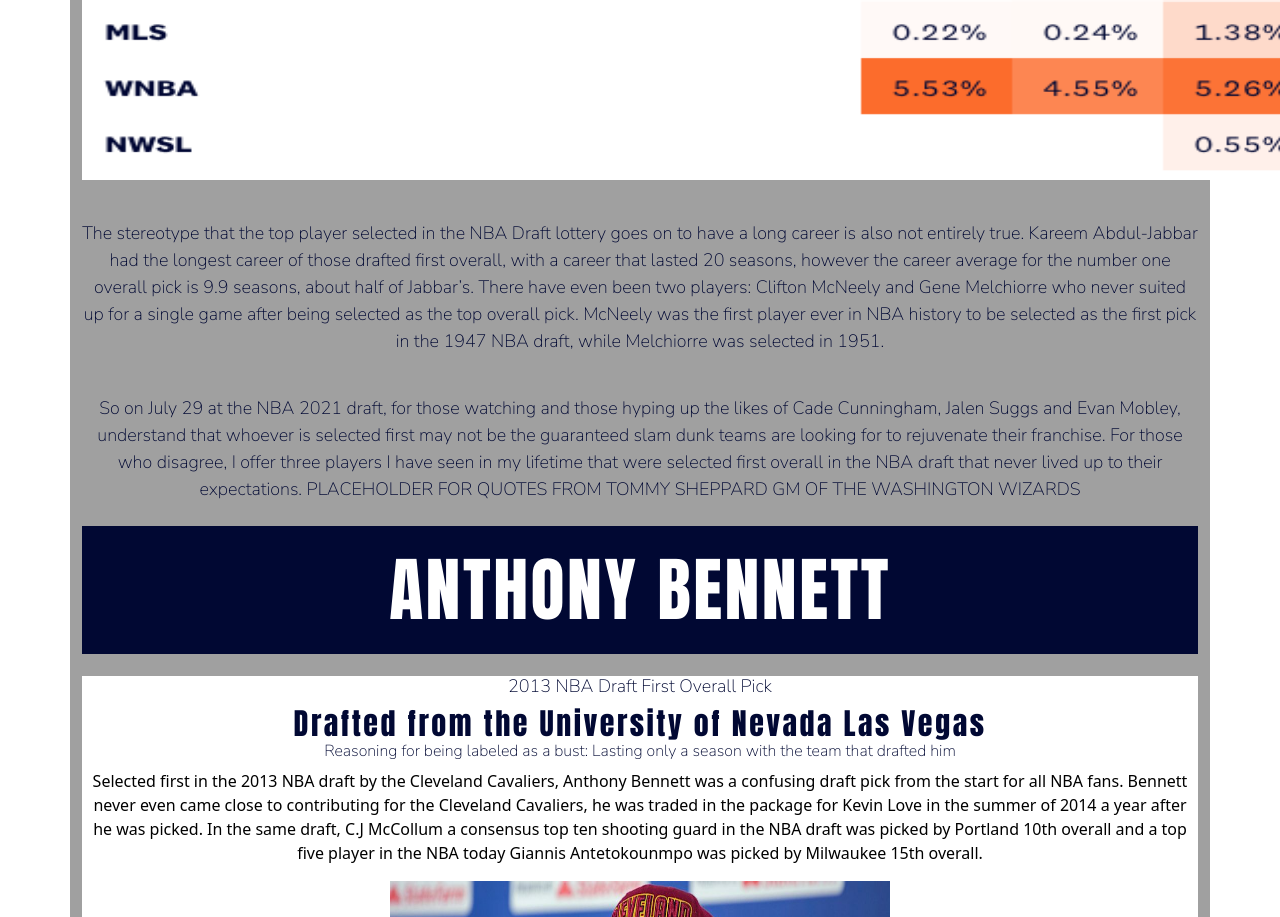
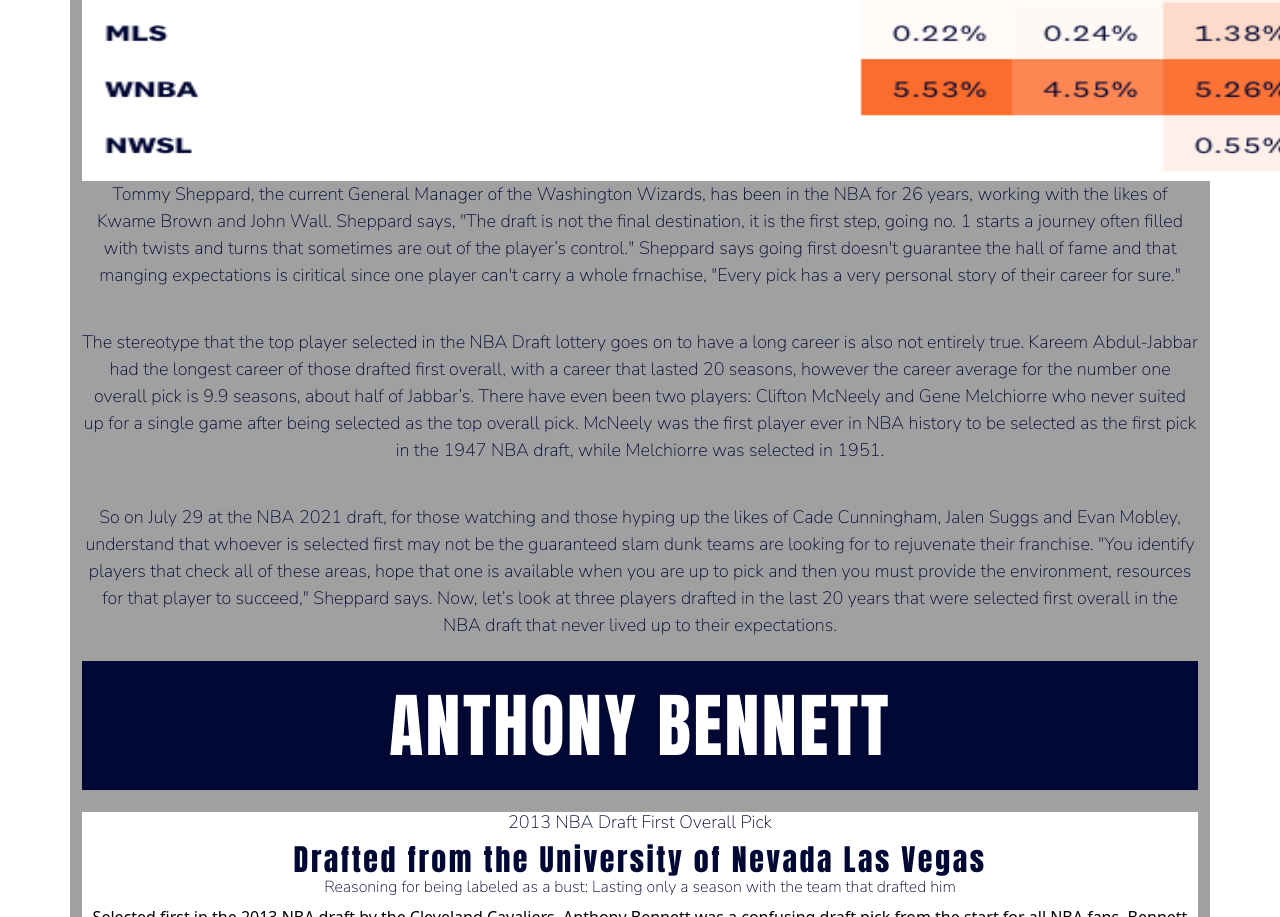
Before and after one commit to JamesBaldo/JamesBaldo.github.io, a plain HTML site: page finalarticle/index.html in a window 1280 px wide. Shown: the part 1883-2800 px from the top of the page. Drawn offline with nearby package versions, Linux system fonts and the light colour scheme; files whose address does not match are found by name.

Commit message:
Update index.html
Some text

```diff
--- a/finalarticle/index.html
+++ b/finalarticle/index.html
@@ -16,7 +16,6 @@
 		<div style="border: 10px solid #010833;"href="#"></a> <img alt="logo" class="img-fluid" height="auto" src="logo.jpeg" width="100" class="d-inline-block align-middle mr-2"></div>
 	<div class="container content header">
 		<div class="row">
-			<div class="col-md-12">
 				<h1 class="line1">The NBA draft is a lottery, and having the Number One Overall Pick Isn’t Necessarily the Winning Ticket</h1>
 
 
@@ -70,10 +69,9 @@
 						<p class="text"> However, drafting number one overall does not necessarily mean you are going to get a guy like Anthony Edwards, or even the 2003 NBA Draft’s first overall player: Lebron James. Statistics will validate this claim. Of the 74 players selected first overall, only 36.5% (27 players) have been nominated at least once as an NBA All-Star, and only 24.3% (18 players) have been inducted into the  basketball hall of fame, two milestones that signify a player's prowess among the league at his time. </p><br>
 						<br>
 						<img alt="graphic" class="block display" height="600" width="1250" src="images-midterm/graphic.png"><br>
-						<p class="text"></p><br>
+						<p class="text"> Tommy Sheppard, the current General Manager of the Washington Wizards, has been in the NBA for 26 years, working with the likes of Kwame Brown and John Wall. Sheppard says, "The draft is not the final destination, it is the first step, going no. 1 starts a journey often filled with twists and turns that sometimes are out of the player’s control."  Sheppard says going first doesn't guarantee the hall of fame and that manging expectations is ciritical since one player can't carry a whole frnachise, "Every pick has a very personal story of their career for sure."  </p><br>
 						<p class="text">The stereotype that the top player selected in the NBA Draft lottery goes on to have a long career is also not entirely true. Kareem Abdul-Jabbar had the longest career of those drafted first overall, with a career that lasted 20 seasons, however the career average for the number one overall pick is 9.9 seasons, about half of Jabbar’s. There have even been two players: Clifton McNeely and Gene Melchiorre who never suited up for a single game after being selected as the top overall pick. McNeely was the first player ever in NBA history to be selected as the first pick in the 1947 NBA draft, while Melchiorre was selected in 1951. </p><br>
-						<p class="text">So on July 29 at the NBA 2021 draft, for those watching and those hyping up the likes of Cade Cunningham, Jalen Suggs and Evan Mobley, understand that whoever is selected first may not be the guaranteed slam dunk teams are looking for to rejuvenate their franchise. For those who disagree, I offer three players I have seen in my lifetime that were selected first overall in the NBA draft that never lived up to their expectations.
-							PLACEHOLDER FOR QUOTES FROM TOMMY SHEPPARD GM OF THE WASHINGTON WIZARDS</p>
+						<p class="text">So on July 29 at the NBA 2021 draft, for those watching and those hyping up the likes of Cade Cunningham, Jalen Suggs and Evan Mobley, understand that whoever is selected first may not be the guaranteed slam dunk teams are looking for to rejuvenate their franchise. "You identify players that check all of these areas, hope that one is available when you are up to pick and then you must provide the environment, resources for that player to succeed," Sheppard says. Now, let’s look at three players drafted in the last 20 years that were selected first overall in the NBA draft that never lived up to their expectations. </p>
 
 
 		</div>
@@ -110,9 +108,8 @@
 		</div><br>
 		<br>
 		<h6><b>Data and methods</b></h6><br>
-		<p class="credits">Player names were collected from <a class="links" href="https://www.basketball-reference.com/">Basketball Reference</a>, <a class="links" href="https://www.pro-football-reference.com/">Football Reference</a>, <a class="links" href="https://www.hockey-reference.com/">Hockey Reference</a>, <a class="links" href="https://www.mlssoccer.com/stats/">MLS</a>, and <a class="links" href="https://www.nwslsoccer.com/">NWSL</a>.</p><br>
-		<p class="credits">Names that included “-” were tagged and manually vetted. Korean names, where the last name appears before the first name, were not tagged as hyphenated names. Players were grouped into decades by the season in which they played in their first professional game.</p><br>
-		<p class="credits">When seasons spanned multiple years (i.e. 1979-1980), the last year was used as the decade. The reasons for hyphenation were manually researched and added.</p><br>
+		<p class="credits">Player names were collected from <a class="links" href="https://www.basketball-reference.com/">Basketball Reference</a> <br>
+		<p class="credits">PLACEHOLDER.</p><br>PLACEHOLDER.</p><br>
 
 	</div><!--== Bootstrap Popper=-->
 	<script src="https://cdn.jsdelivr.net/npm/bootstrap@5.0.0-beta2/dist/js/bootstrap.bundle.min.js">
```
